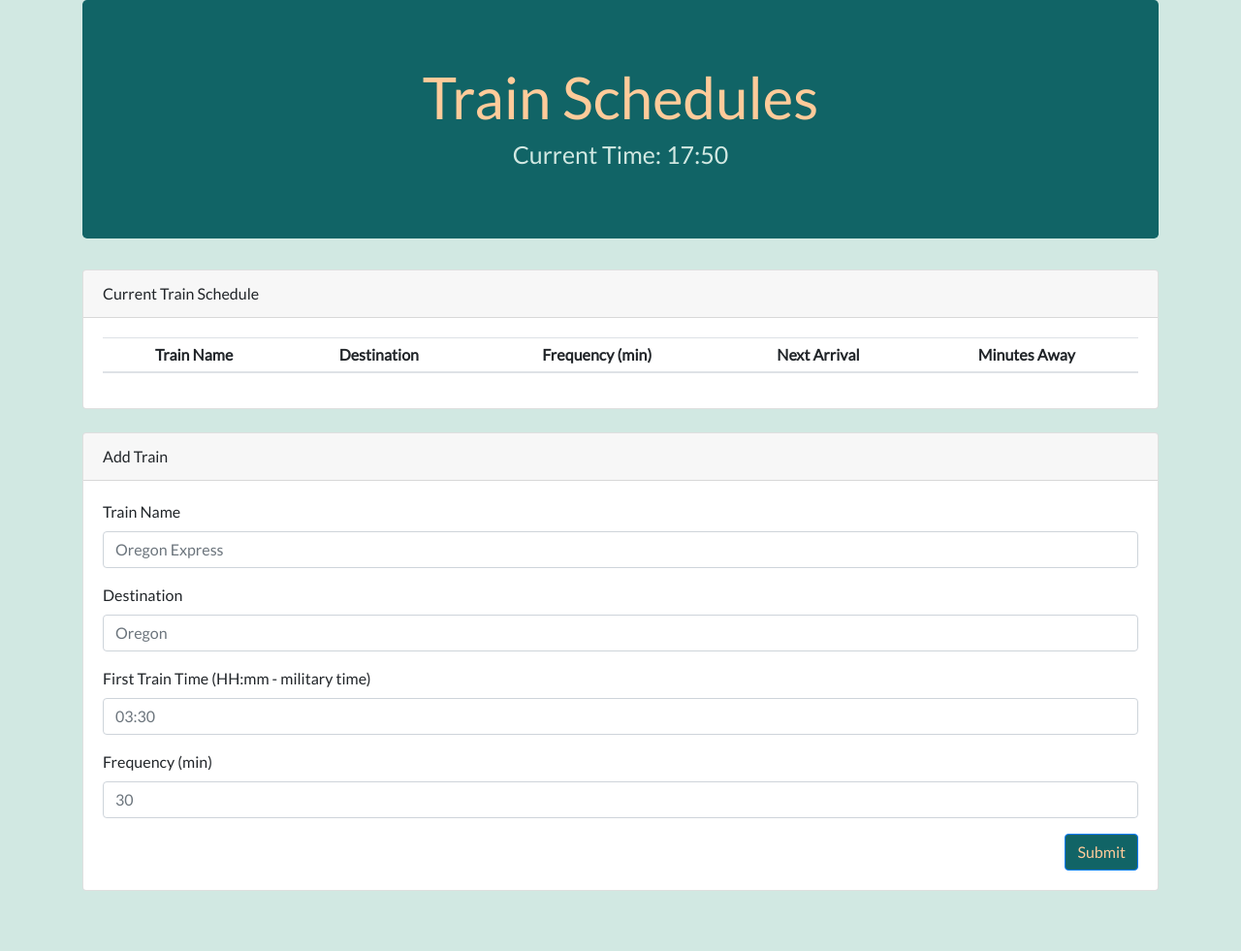
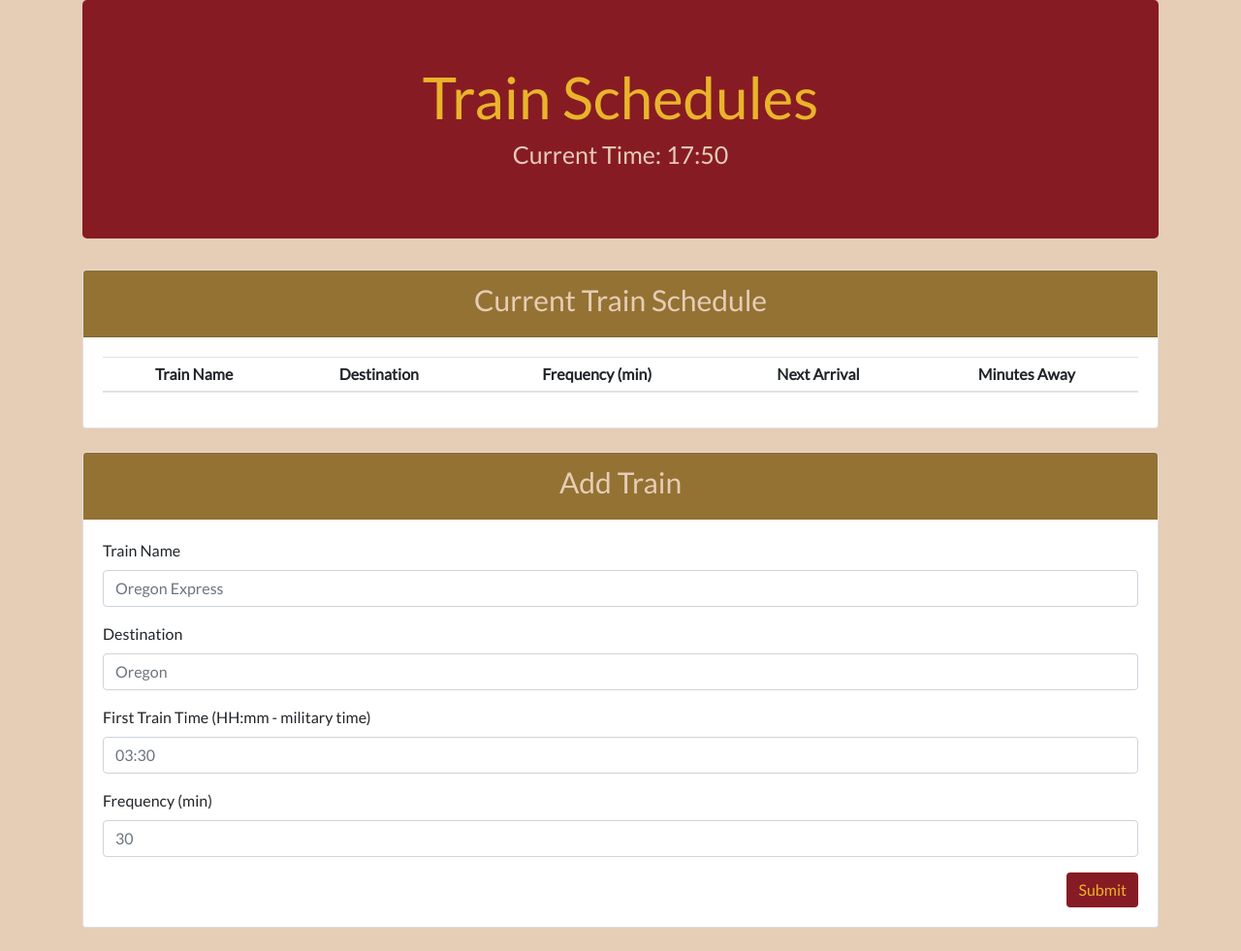
Before and after one commit to jlfinlayson/Train-Scheduler, a plain HTML site: page index.html in a window 1280 px wide. Shown: the whole page at 97% size. Before the commit the page ends 943 px from the top, so only its background shows below. Drawn offline with nearby package versions, Linux system fonts and the light colour scheme; no server answers.

Commit message:
updated colors

```diff
--- a/assets/css/style.css
+++ b/assets/css/style.css
@@ -1,19 +1,26 @@
 body{
-    background-color: #D1E8E2;
+    background-color: #E6CDB6;
     font-family: 'Lato', sans-serif;
 }
 
 #add-train-btn{
-    background-color: #116466;
-    color: #FFCB9A;
+    background-color: #871B23;
+    color: #E9B42B;
+    border-width: 0px;
 }
 
 h1 {
-    color: #FFCB9A;
+    color: #E9B42B;
     font-size: 60px;
 }
 
+h2 {
+    color:  #E6CDB6;
+    font-size: 30px;
+    text-align: center;
+}
+
 h3 {
-    color: #D1E8E2;
+    color: #E6CDB6;
     font-size: 25px;
 }
--- a/index.html
+++ b/index.html
@@ -29,8 +29,7 @@
 
   <div class="container">
 
-
-        <div class="jumbotron" style="background-color: #116466;">
+      <div class="jumbotron" style="background-color: #871B23;">
           <h1 class="text-center">Train Schedules</h1>
           <h3 id = "ctime" class="text-center"></h3>
         </div>
@@ -41,7 +40,7 @@
 
 
             <div class="card mb-4">
-              <div class="card-header">Current Train Schedule</div>
+              <div class="card-header" style="background-color: #947233;"><h2>Current Train Schedule</h2></div>
               <div class="card-body">
                 <table class="table table-sm table-hover text-center" id='train-table'>
                   <thead>
@@ -65,7 +64,7 @@
           <div class="col-md-12">
 
             <div class="card mb-4">
-              <div class="card-header">Add Train</div>
+              <div class="card-header" style="background-color: #947233; border-color: #947233;"><h2>Add Train</h2></div>
               <div class="card-body">
 
 
```
